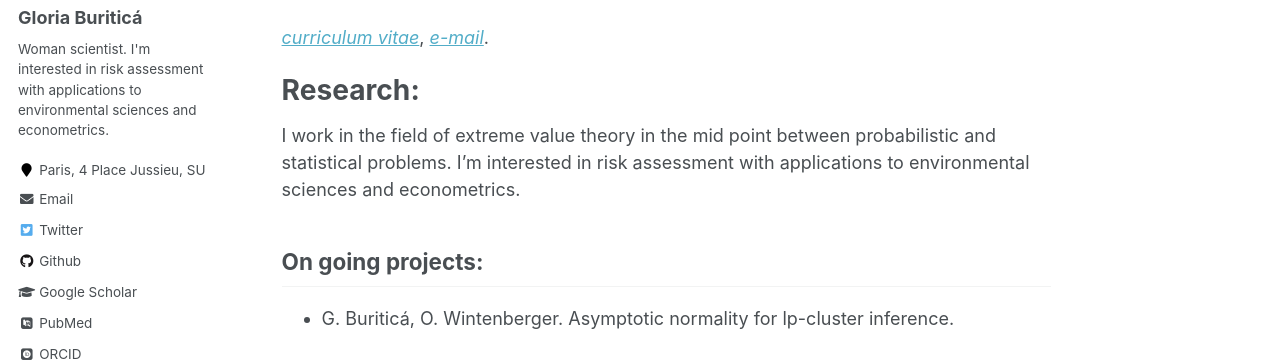
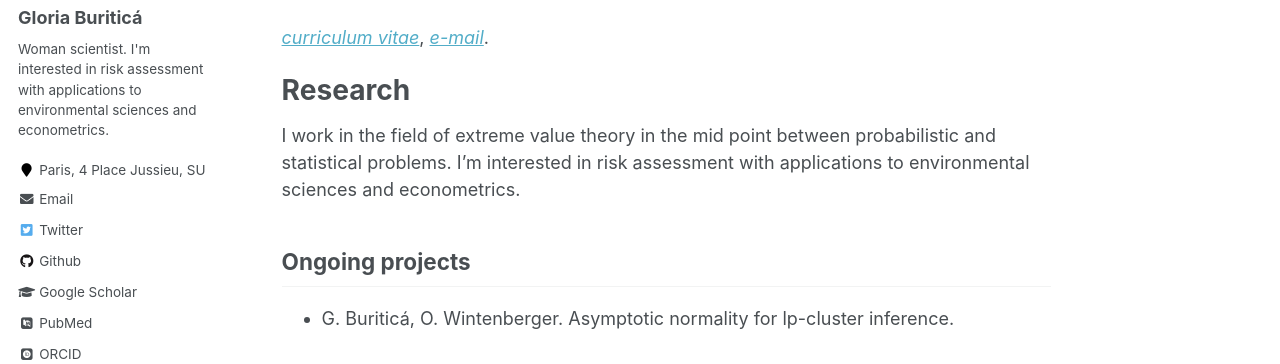
Before and after one commit to GBuritica/GBuritica.github.io, a Jekyll site: the page built from _pages/about.md, in a window 1280 px wide. Shown: the part 291-655 px from the top of the page. Built offline with Jekyll 4.4.1, drawn with Linux system fonts in a browser that asks for light colours; some web fonts are replaced; a file with an impossible date is left out.

Commit message:
Update about.md

```diff
--- a/_pages/about.md
+++ b/_pages/about.md
@@ -16,12 +16,12 @@ Here you can find the [*slides*](/files/Oral_slides-10.pdf) and the final [*manu
 [*curriculum vitae*](/files/CV_BURITICA.pdf), [*e-mail*](mailto:gloria.buritica@sorbonne-universite.fr).
 
 
-# Research:
+# Research
 
 I work in the field of extreme value theory in the mid point between probabilistic and statistical problems.
 I'm interested in risk assessment with applications to environmental sciences and econometrics.
 
 
 
-## On going projects:
+## Ongoing projects
 - G. Buriticá, O. Wintenberger. Asymptotic normality for lp-cluster inference.
```
